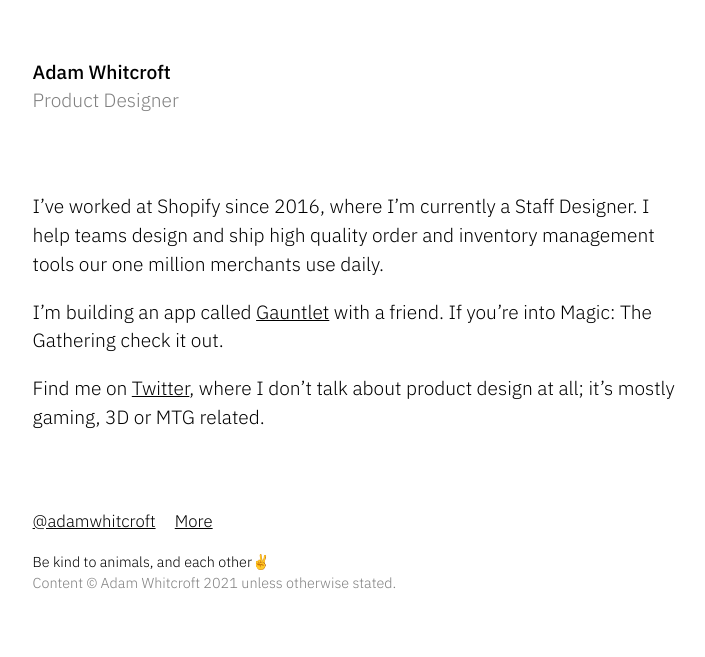
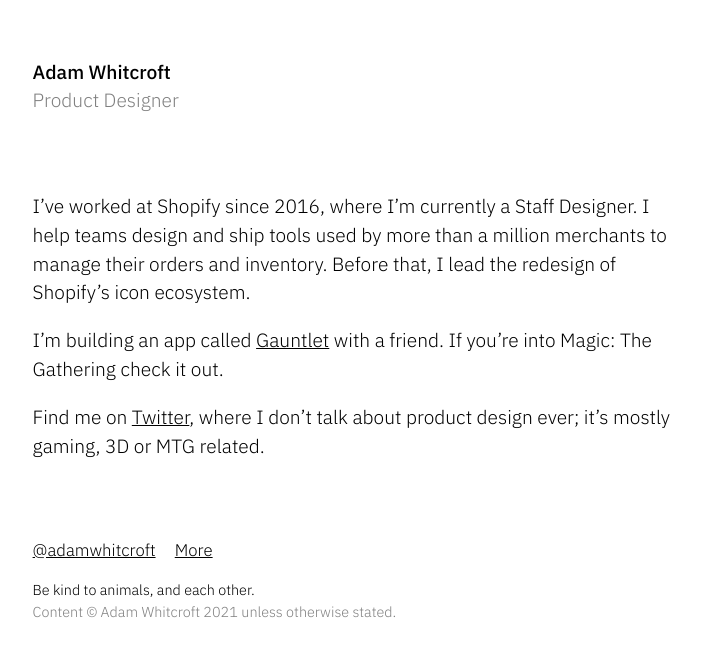
Before and after one commit to AdamWhitcroft/adamwhitcroft.github.io, a Jekyll site: the page built from index.md, in a window 1280 px wide. Shown: the top 657 px of the page, without its empty margins (281-986 px from the left). Built offline with Jekyll 4.4.1, drawn with Linux system fonts in a browser that asks for light colours.

Commit message:
minor home content tweak

```diff
--- a/_includes/footer.html
+++ b/_includes/footer.html
@@ -6,6 +6,6 @@
 		</li>
 		{% endfor %}
 	</ul>
-	<p class="font-size-smallest">Be kind to animals, and each other✌️</p>
+	<p class="font-size-smallest">Be kind to animals, and each other.</p>
 	<p class="font-size-smallest subdued">Content &copy; Adam Whitcroft {{ site.time | date: '%Y' }} unless otherwise stated.</p>
 </footer>
--- a/index.md
+++ b/index.md
@@ -4,8 +4,8 @@
 class: home
 ---
 
-I've worked at Shopify since 2016, where I'm currently a Staff Designer. I help teams design and ship high quality order and inventory management tools our one million merchants use daily.
+I've worked at Shopify since 2016, where I'm currently a Staff Designer. I help teams design and ship tools used by more than a million merchants to manage their orders and inventory. Before that, I lead the redesign of Shopify's icon ecosystem.
 
 I'm building an app called [Gauntlet](http://gauntletapp.com/) with a friend. If you're into Magic: The Gathering check it out.
 
-Find me on [Twitter](https://twitter.com/AdamWhitcroft), where I don't talk about product design at all; it's mostly gaming, 3D or MTG related.
+Find me on [Twitter](https://twitter.com/AdamWhitcroft), where I don't talk about product design ever; it's mostly gaming, 3D or MTG related.
```
